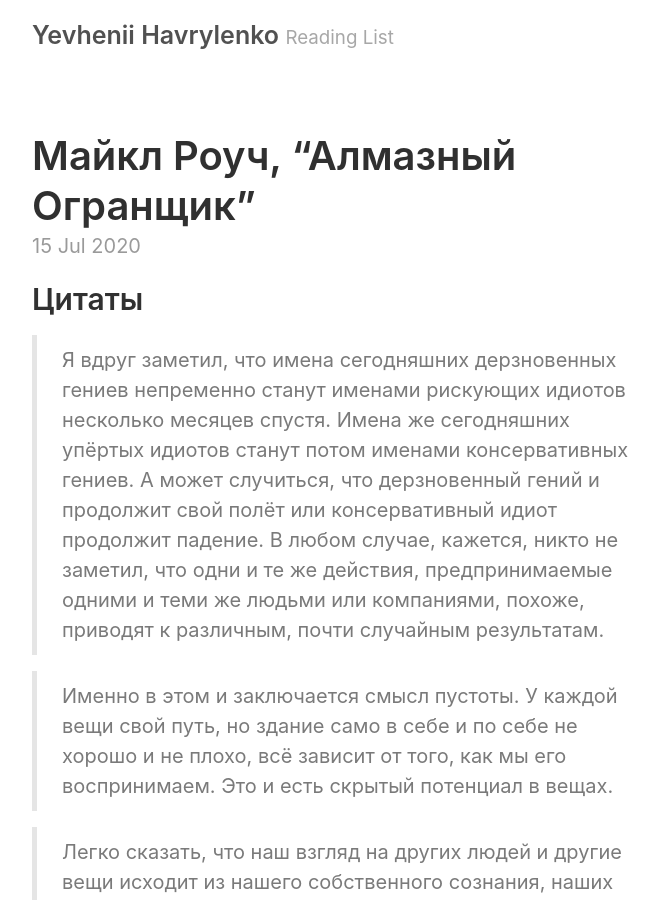
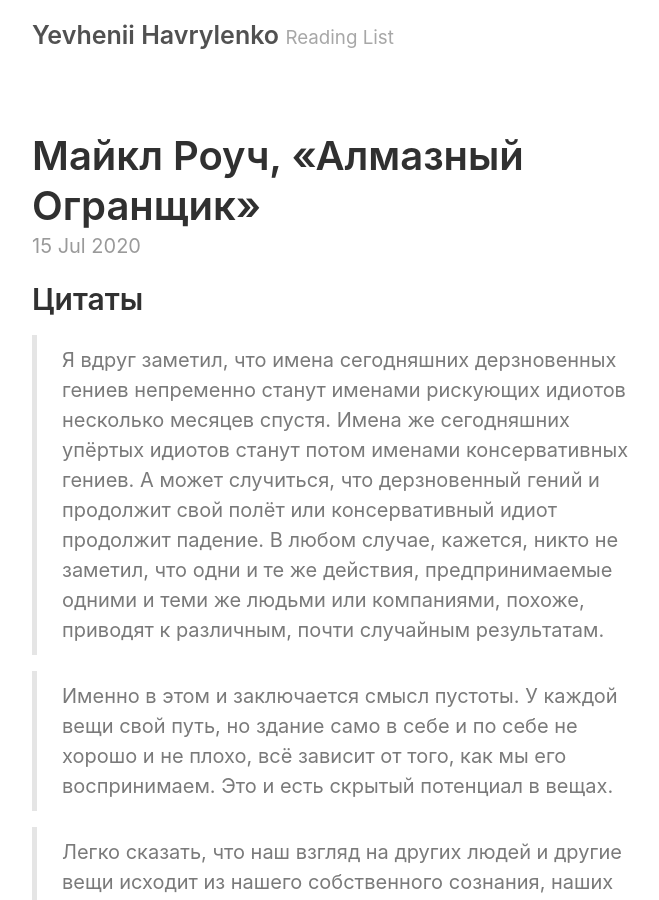
Before and after one commit to yevhenii-havrylenko/yevhenii-havrylenko.github.io, a Jekyll site: the page built from _posts/2020-07-15-the-diamond-cutter.md, in a window 1280 px wide and 900 px high. Shown: the whole window, without its empty margins (258-917 px from the left). Built offline with Jekyll 4.4.1, drawn with Linux system fonts in a browser that asks for light colours.

```diff
--- a/_posts/2020-07-15-the-diamond-cutter.md
+++ b/_posts/2020-07-15-the-diamond-cutter.md
@@ -1,6 +1,6 @@
 ---
 layout: post
-title: 'Майкл Роуч, “Алмазный Огранщик”'
+title: 'Майкл Роуч, «Алмазный Огранщик»'
 ---
 
 ## Цитаты
```
